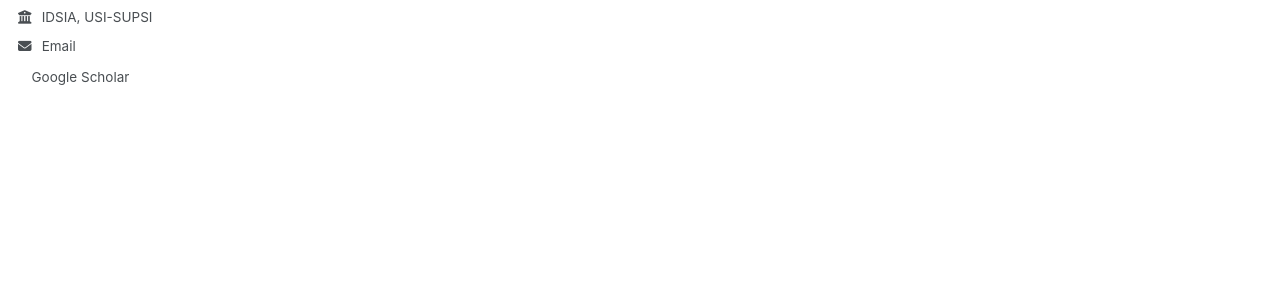
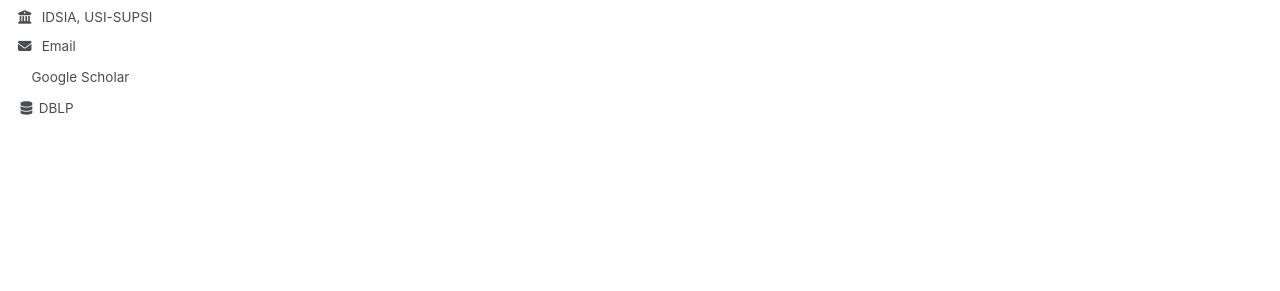
Before and after one commit to rammousavi/rammousavi.github.io, a Jekyll site: the page built from _pages/about.md, in a window 1280 px wide. Shown: the part 328-619 px from the top of the page. Built offline with Jekyll 4.4.1, drawn with Linux system fonts in a browser that asks for light colours; a style sheet for code colours, icons or effects is not loaded.

Commit message:
Update _config.yml

```diff
--- a/_config.yml
+++ b/_config.yml
@@ -36,6 +36,7 @@ author:
   academia         : # URL
   arxiv            : # URL - Update with the correct link to your profile
   googlescholar    : "https://scholar.google.com/citations?hl=en&user=wvXmsg4AAAAJ&view_op=list_works&gmla=ACrTK9Weit9nwf2NxOlXqHXSnL0OGPt7DsfLRKWJGO65wo8BKsCwla9s1OkHWtxqe3z5z_yE0v-WhXc9ZBr4AyHP"
+  dblp             : "https://dblp.org/pid/232/6460.html"
   inspire-hep      : # URL
   impactstory      : # URL
   orcid            : # URL
```
